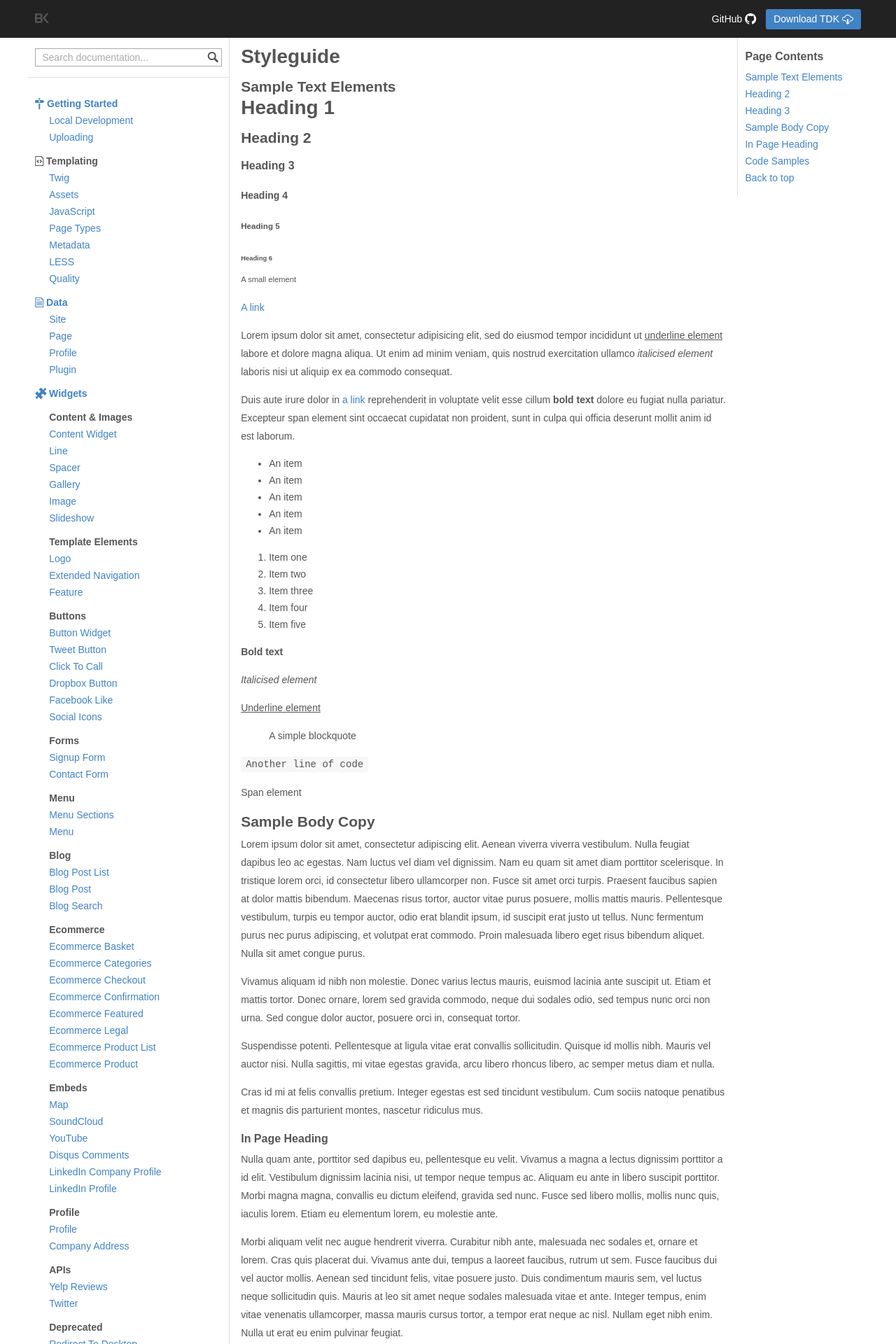
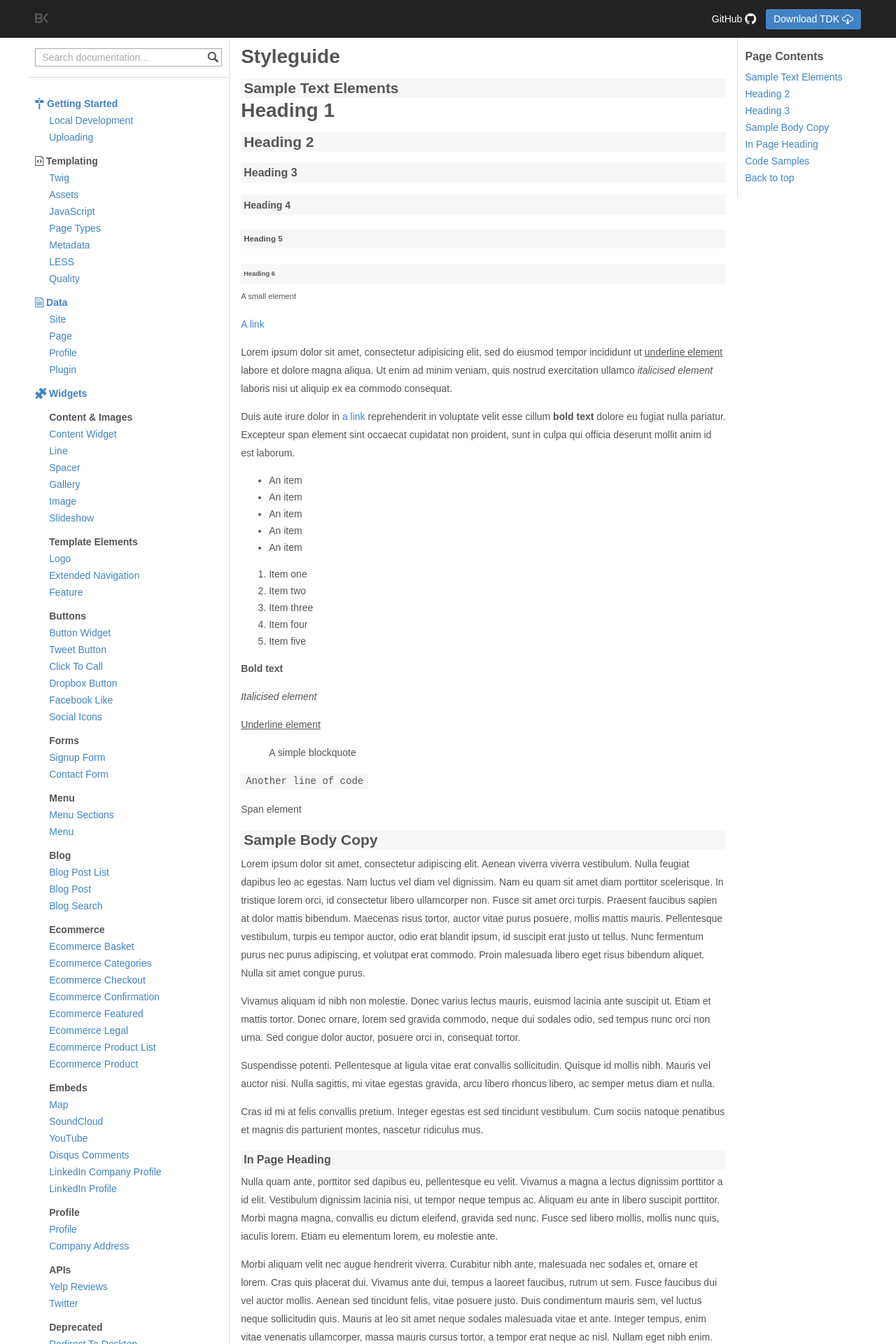
Before and after one commit to rusic/documentation, a Jekyll site: the page built from styleguide.md, in a window 1280 px wide. Shown: the top 1920 px of the page at 70% size. Built offline with Jekyll 4.4.1, drawn with Linux system fonts in a browser that asks for light colours.

Commit message:
Colour enhancements on code snippets and page headings

```diff
--- a/_sass/_main.scss
+++ b/_sass/_main.scss
@@ -17,6 +17,10 @@ $light-text: #aaa;
 $light-border: #ddd;
 $highlighted-text: #fff9da;
 
+$json-colour: #F9E6D2;
+$less-colour: #CAD5E8;
+$html-colour: #FFD080;
+$twig-colour: #DFEA95;
 
 // Body
 body {
@@ -62,17 +66,12 @@ body {
 	h2, h3, h4, h5, h6 {
 		margin-bottom: 0.3em;
 		position: relative;
+		&[id] {
+			padding: 2px 4px;
+			background: darken($light-background, 3%);
+		}
 		&:target {
 			background: $highlighted-text;
-			&:after {
-				content: "";
-				position: absolute;
-				top: -4px;
-				left: -4px;
-				right: -4px;
-				bottom: -4px;
-				border: 4px solid $highlighted-text;
-			}
 		}
 	}
 
@@ -96,12 +95,20 @@ body {
 		padding: 0 5px;
 		background: darken($light-background, 8%);;
 	}
+	code[data-lang=json]:before {
+		background: $json-colour;
+	}
+	code[data-lang=html]:before {
+		background: $html-colour;
+	}
 	code[data-lang=django]:before {
 		content: "twig";
+		background: $twig-colour;
 	}
 	code[data-lang=sass]:before,
 	code[data-lang=css]:before {
 		content: "less";
+		background: $less-colour;
 	}
 
 	// Inline code
```
